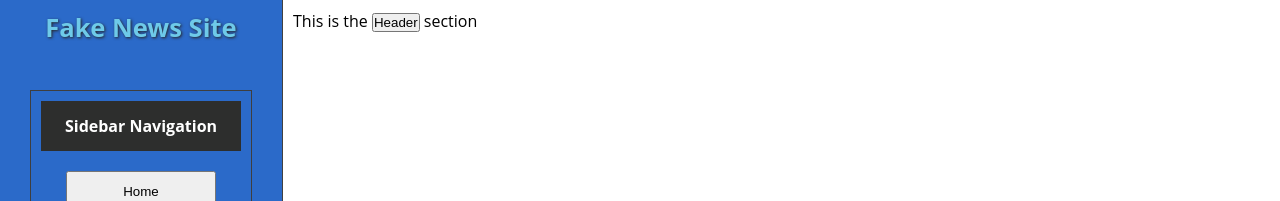
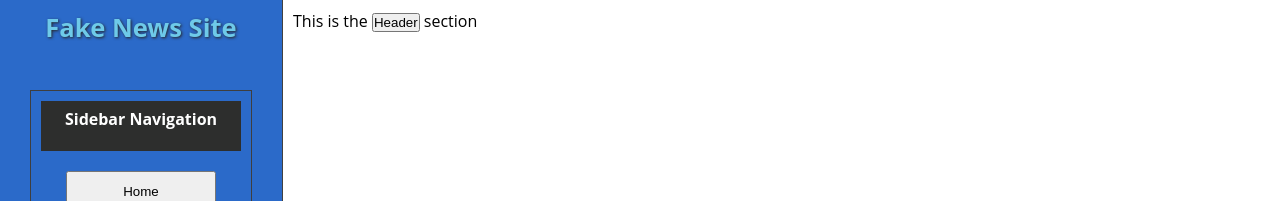
Before and after one commit to JS-goose/fake_news_react, a React (Create React App) app: page / in a window 1280 px wide. Shown: the top 201 px of the page. Built offline with nearby package versions, Linux system fonts and the light colour scheme; no server answers.

Commit message:
changed references from nav ul to nav-links-list

```diff
--- a/src/App.css
+++ b/src/App.css
@@ -61,7 +61,7 @@ nav {
   margin-bottom: 20px;
 }
 
-nav ul {
+#nav-links-list {
   list-style: none;
   display: flex;
   flex-direction: column;
@@ -72,7 +72,7 @@ nav ul {
   padding: 10px;
 }
 
-nav ul li {
+#nav-links-list li {
   padding-bottom: 20px;
 }
 
```
